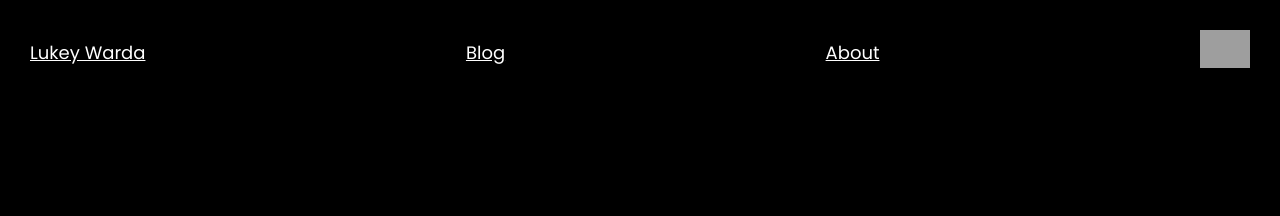
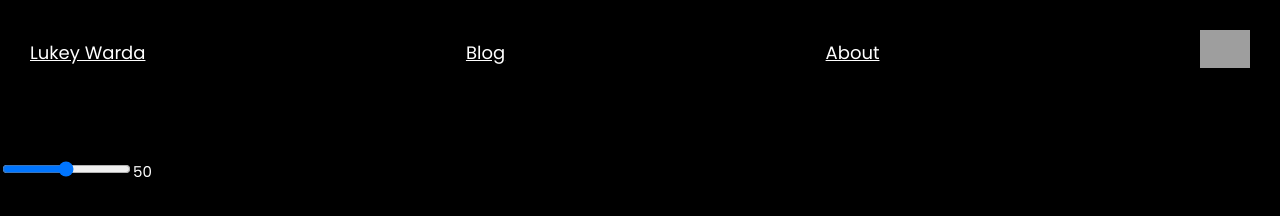
Before and after one commit to calingo/testfolio, a Gatsby site: page /blog in a window 1280 px wide. Built offline with nearby package versions, Linux system fonts and the light colour scheme; Gatsby itself is replaced by a stand-in of ours; grey boxes are pictures that could not be loaded.

Commit message:
4 commit

```diff
--- a/package.json
+++ b/package.json
@@ -13,6 +13,7 @@
     "react": "^16.5.1",
     "react-dom": "^16.5.1",
     "react-helmet": "^5.2.0",
+    "react-input-range": "^1.3.0",
     "react-youtube": "^7.7.0",
     "styled-components": "^3.4.9"
   },
--- /dev/null
+++ b/src/components/effectSlider.js
@@ -0,0 +1,35 @@
+import React from 'react'
+import styled from 'styled-components'
+import InputRange from 'react-input-range'
+
+class Effects extends React.Component {
+
+    constructor() {
+        super();
+        this.state = {
+          value: 50
+        }
+      };
+
+    changeValue = (e) =>  {
+        this.setState({
+          value: e.currentTarget.value
+        });
+      }
+
+    componentDidMount() {
+
+    }
+
+    render() {
+        return (
+            <div>
+                <input type="range" min="1" max="100" className="slider" id="myRange" onInput={this.changeValue} defaultValue={this.state.value}></input>
+                <output for="quantity" style={{fontSize:'15px', color:'white'}} >{this.state.value}</output>
+            </div>
+
+        )
+    }
+}
+
+export default Effects
--- a/src/components/header.css
+++ b/src/components/header.css
@@ -31,7 +31,3 @@
 .HeaderScrolled {
     background-color: black;
 }
-
-.VideoFilter {
-    filter: invert(100%);
-}
--- a/src/components/header.js
+++ b/src/components/header.js
@@ -5,7 +5,8 @@ import './header.css'
 class Header extends React.Component {
 
     state = {
-        hasScrolled: false
+        hasScrolled: false,
+        value: 50
     }
 
     componentDidMount() {
--- a/src/pages/blog.js
+++ b/src/pages/blog.js
@@ -2,6 +2,8 @@ import React from 'react'
 import { Link } from 'gatsby'
 import Layout from '../components/layout'
 import YouTube from 'react-youtube';
+import EffectSlider from '../components/effectSlider';
+
 
 
 export default class Blog extends React.Component {
@@ -22,9 +24,9 @@ export default class Blog extends React.Component {
                     </filter>
                 </svg>
 
-              const VideoFilter = {
-                    filter: 'brightness(200%)'
-              }
+              // const VideoFilter = {
+              //       filter: 'brightness(200%)'
+              // }
 
               return (
 
@@ -36,7 +38,7 @@ export default class Blog extends React.Component {
                         opts={opts}
                         onReady={this._onReady}
                         />
-
+                        <EffectSlider />
                 </Layout>
               );
             }
```
Also changed, not shown: 1 other file.
